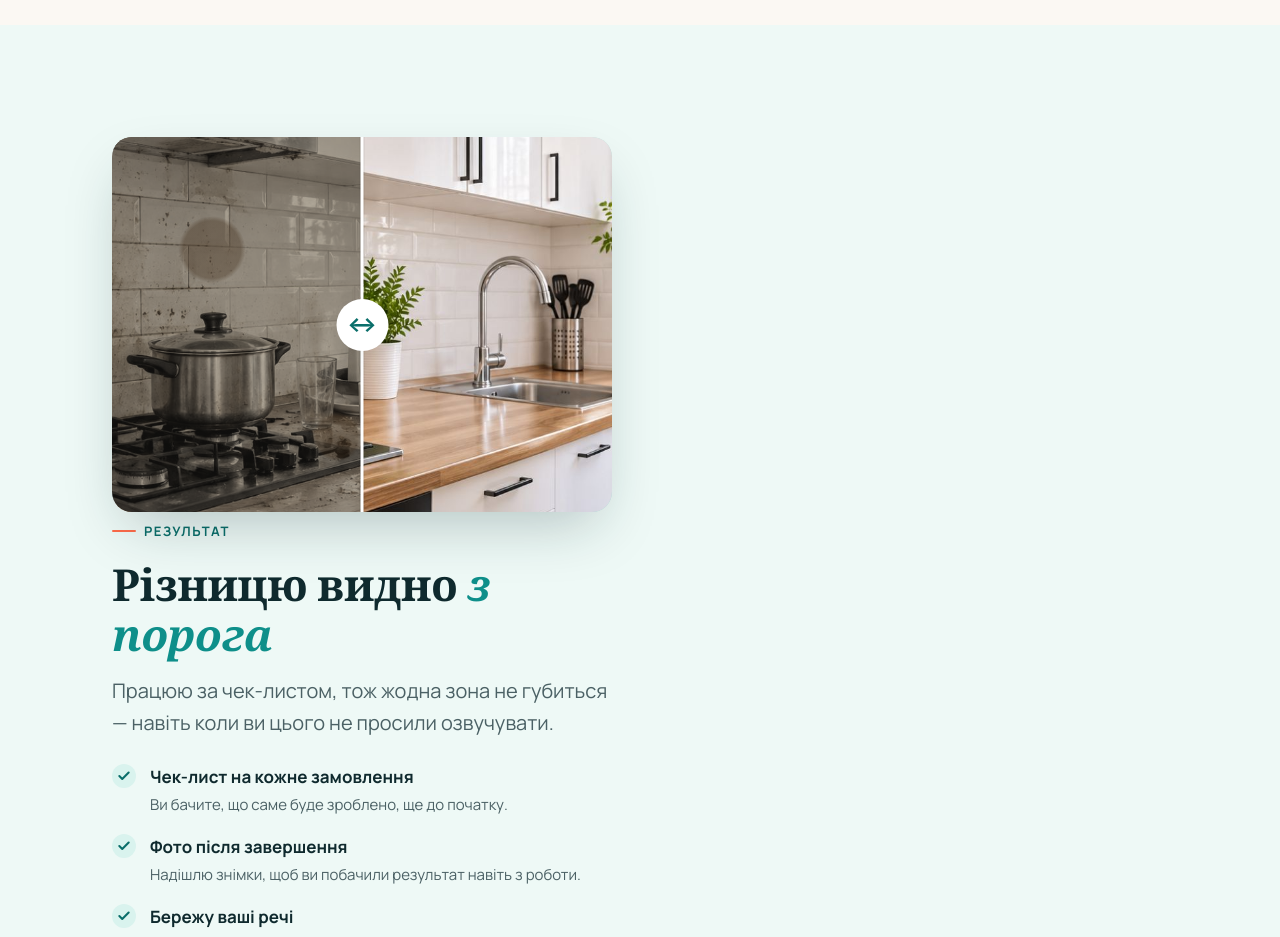
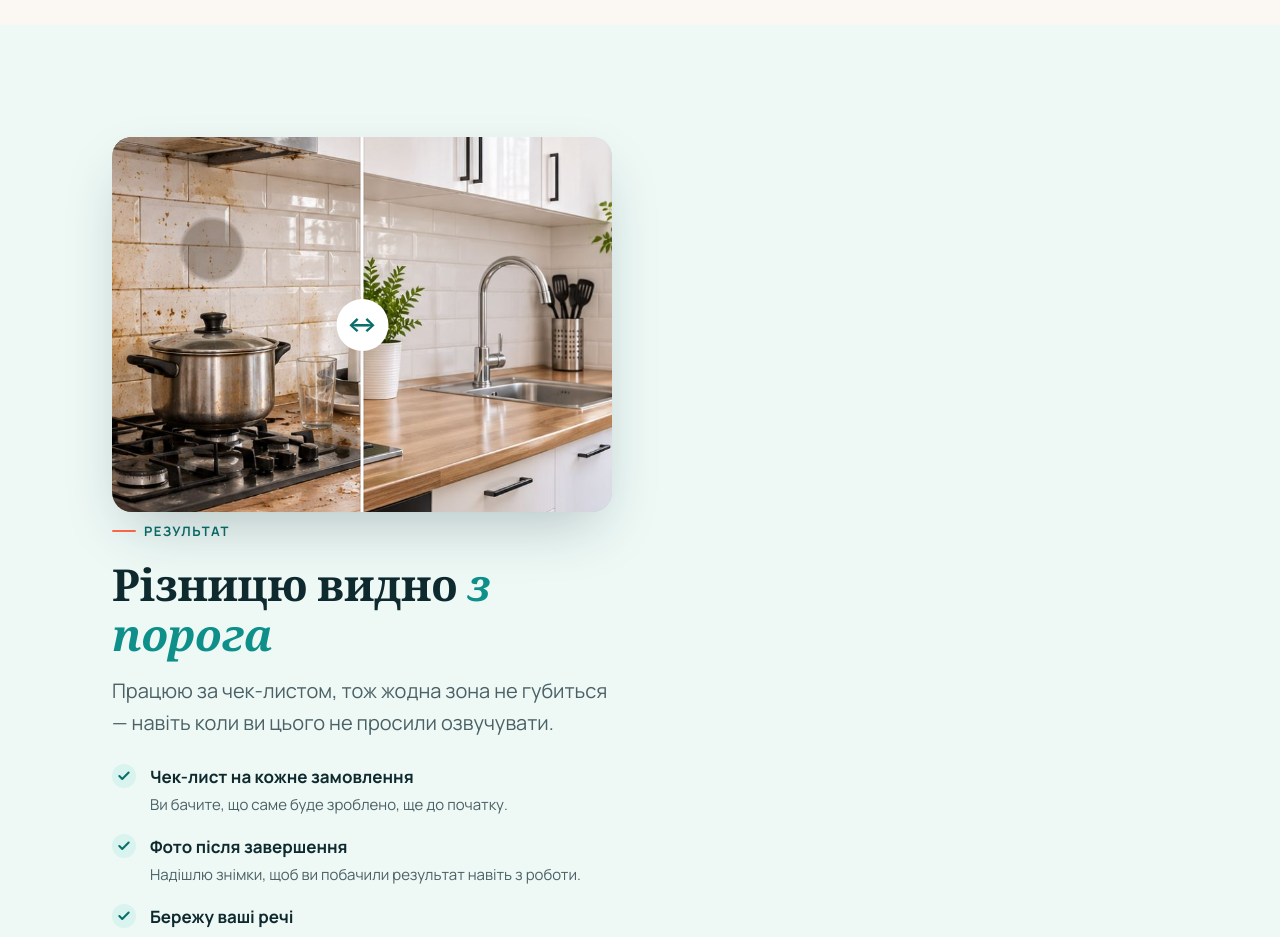
Before and after one commit to suprunelena82-tech/klining, a plain HTML site: page index.html in a window 1280 px wide. Shown: the part 2200-3137 px from the top of the page. Drawn offline with nearby package versions, Linux system fonts and the light colour scheme; a web font is replaced by a local one.

Commit message:
Remove image filters from .ba__before
Remove grayscale, brightness, contrast, and sepia filters from the .ba__before img.

```diff
--- a/index.html
+++ b/index.html
@@ -236,7 +236,6 @@ h1 em,h2 em{font-style:italic;color:var(--teal)}
 }
 .ba img{position:absolute;inset:0;width:100%;height:100%;object-fit:cover}
 .ba__before{position:absolute;inset:0;clip-path:inset(0 calc(100% - var(--pos)) 0 0)}
-.ba__before img{filter:grayscale(.65) brightness(.62) contrast(.9) sepia(.35)}
 .ba__before::after{
   content:"";position:absolute;inset:0;
   background:
```
